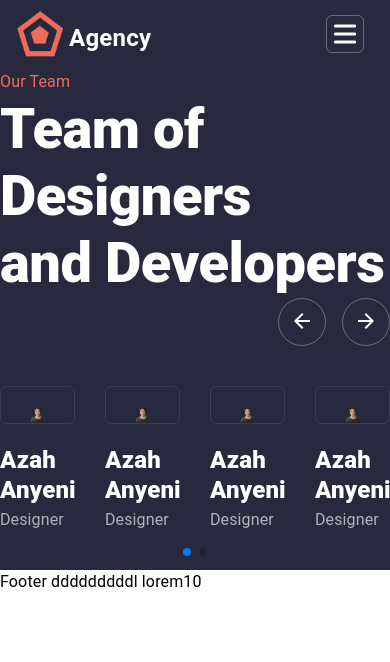
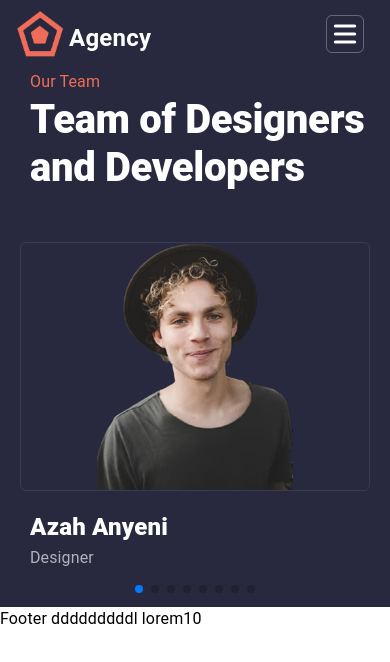
Before and after one commit to azadhuseynzade/portfolio-project, a Next.js app: page /components/TeamOfDesigners in a window 390 px wide. Shown: the top 662 px of the page. Built offline with nearby package versions, Linux system fonts and the light colour scheme.

Commit message:
made team page mobile version

```diff
--- a/pages/components/TeamOfDesigners.js
+++ b/pages/components/TeamOfDesigners.js
@@ -38,7 +38,11 @@ const TeamOfDesigners = () => {
         <Box>
           <Typography
             variant="subtitle1"
-            sx={{ color: "#EF6D58", fontSize: "16px" }}
+            sx={{
+              color: "#EF6D58",
+              fontSize: "16px",
+              marginLeft: { xs: "30px", md: "0px" },
+            }}
           >
             Our Team
           </Typography>
@@ -46,21 +50,35 @@ const TeamOfDesigners = () => {
             variant="h2"
             sx={{
               color: "white",
-              fontSize: "56px",
+              fontSize: { xs: "40px", md: "56px" },
               fontWeight: "800",
+              marginLeft: { xs: "30px", md: "0px" },
             }}
           >
             Team of Designers <br /> and Developers{" "}
           </Typography>
         </Box>
-        <Box></Box>
 
         <Swiper
-          slidesPerView={4}
-          spaceBetween={30}
-          slidesPerGroup={4}
+          slidesPerView="auto"
+          breakpoints={{
+            0: {
+              slidesPerView: 1,
+              spaceBetween: 0,
+              slidesPerGroup: 1,
+            },
+            480: {
+              slidesPerView: 1,
+              spaceBetween: 0,
+              slidesPerGroup: 1,
+            },
+            1080: {
+              slidesPerView: 4,
+              spaceBetween: 20,
+              slidesPerGroup: 4,
+            },
+          }}
           loop={true}
-          loopFillGroupWithBlank={true}
           pagination={{
             clickable: true,
           }}
@@ -74,7 +92,7 @@ const TeamOfDesigners = () => {
         >
           <Box
             sx={{
-              display: "flex",
+              display: { md: "flex", xs: "none" },
               justifyContent: "flex-end",
               color: " #FFFFFF",
               marginBottom: "40px",
@@ -94,7 +112,12 @@ const TeamOfDesigners = () => {
                     display: "flex",
                     justifyContent: "center",
                     borderRadius: "6px",
-                    padding: "20px 30px 0px 30px",
+                    padding: {
+                      xs: "0px 30px ",
+                      md: "20px 30px 0px 30px",
+                    },
+                    margin: { xs: "0px 20px", md: "0px" },
+                    marginTop: { xs: "50px", md: "0px" },
                   }}
                 >
                   <Image
@@ -111,6 +134,7 @@ const TeamOfDesigners = () => {
                     fontWeight: "800",
                     color: "white",
                     marginTop: "22px",
+                    marginLeft: { xs: "30px", md: "0px" },
                   }}
                 >
                   Azah Anyeni
@@ -122,6 +146,7 @@ const TeamOfDesigners = () => {
                     fontWeight: "400",
                     color: "rgba(255, 255, 255, 0.64);",
                     marginTop: "5px",
+                    marginLeft: { xs: "30px", md: "0px" },
                   }}
                 >
                   Designer
```
